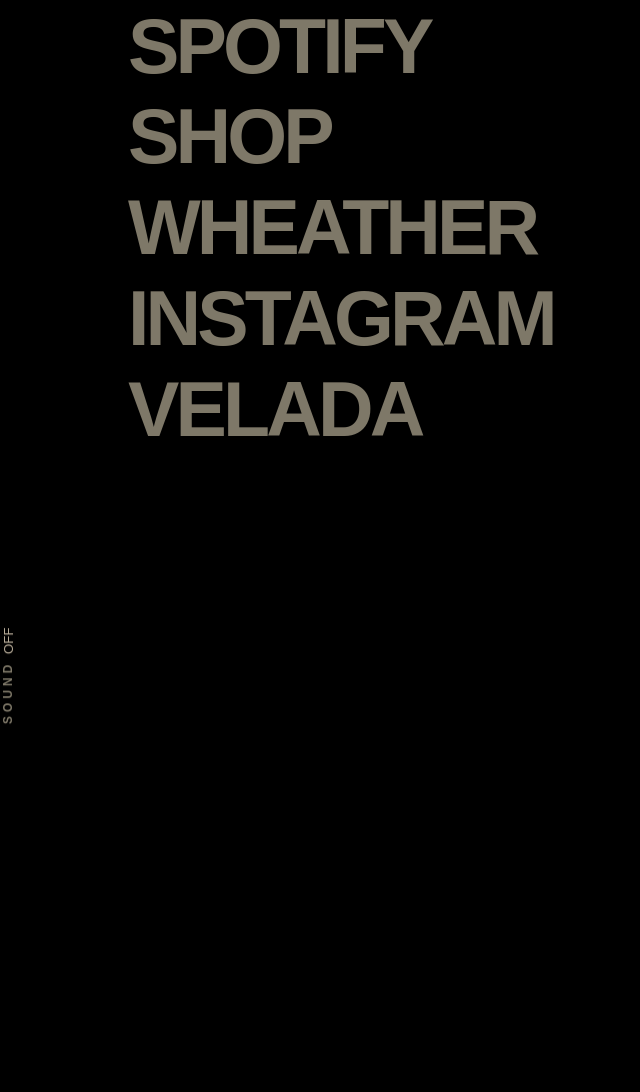
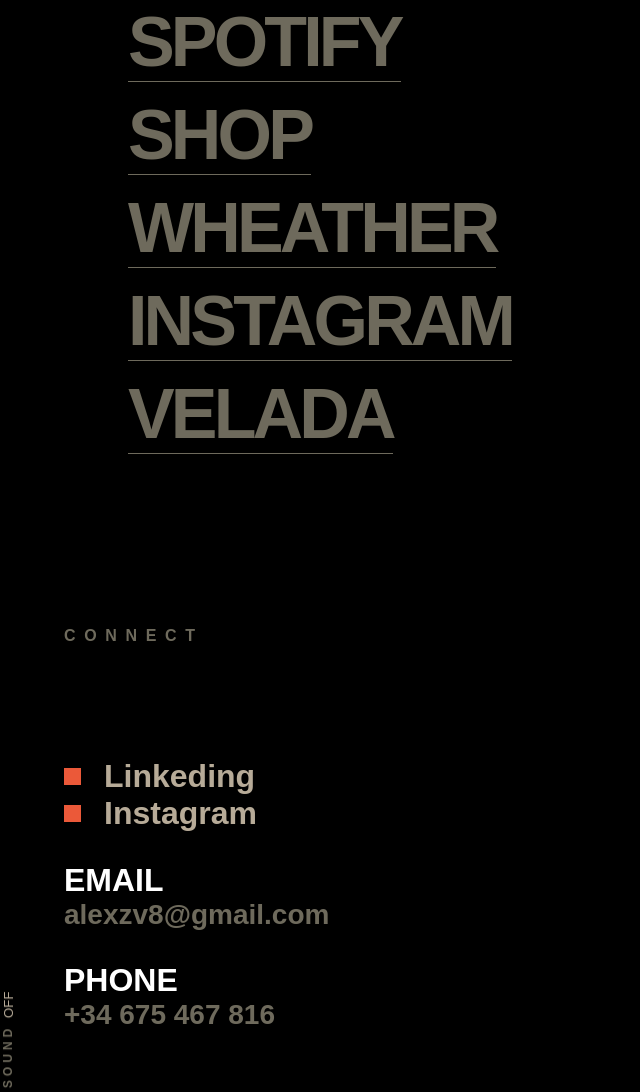
Before and after one commit to alexzv08/alexzv08.github.io, a plain HTML site: page index.html in a window 1280 px wide. Shown: the part 1708-2800 px from the top of the page, without its empty margins (0-640 px from the left). Before the commit the page ends 2437 px from the top, so only its background shows below. Drawn offline with Linux system fonts and the light colour scheme.

Commit message:
Add files via upload

```diff
--- a/index.css
+++ b/index.css
@@ -1,7 +1,7 @@
 :root {
     --color-principal: #1b1b1b;
     --color-secundario: #B7AB98;
-    --color-secundarioDark: #7E7868;
+    --color-secundarioDark: #6e6a5c;
     --color-terciario: #EB5939;
 }
 
@@ -9,16 +9,18 @@
     box-sizing: border-box;
     font-family: Avant Garde, sans-serif, serif;
     margin: 0;
-    cursor:default ;
+    cursor: default;
 }
 
 body {
     background-color: black;
 }
-header{
+
+header {
     top: 0;
     position: sticky;
 }
+
 .header {
     width: 100%;
     display: flex;
@@ -26,7 +28,7 @@ header{
     justify-content: space-between;
     align-items: center;
     padding: 0 5%;
-    background: linear-gradient(180deg, rgba(2,0,36,1) 0%, rgba(0,0,0,1) 0%, rgba(255,255,255,0) 80%);
+    background: linear-gradient(180deg, rgba(2, 0, 36, 1) 0%, rgba(0, 0, 0, 1) 0%, rgba(255, 255, 255, 0) 80%);
 
 }
 
@@ -101,7 +103,8 @@ header .nav {
     height: 80vh;
     margin: 0 auto;
 }
-.header-intro::after{
+
+.header-intro::after {
     content: "";
     display: block;
     position: absolute;
@@ -115,14 +118,16 @@ header .nav {
     z-index: -1;
     filter: contrast(110%)
 }
-.header-info{
+
+.header-info {
     width: 100%;
-    color:var(--color-secundario);
+    color: var(--color-secundario);
     margin: auto;
     text-align: center;
     justify-content: space-around;
 }
-.header-info .header-name{
+
+.header-info .header-name {
     text-align: center;
     font-size: 14px;
     font-style: normal;
@@ -130,14 +135,16 @@ header .nav {
     line-height: normal;
     letter-spacing: 3.075px;
 }
-.header-info .header-title{
+
+.header-info .header-title {
     display: flex;
     flex-flow: column;
     width: 60%;
     margin: auto;
     align-items: center;
 }
-.header-info .header-title .header-text{
+
+.header-info .header-title .header-text {
     display: flex;
     height: 80px;
     flex-direction: column;
@@ -149,46 +156,54 @@ header .nav {
     letter-spacing: -8.16px;
 
 }
-.color{
+
+.color {
     color: #EB5939;
 }
-.color2{
+
+.color2 {
     color: var(--color-secundario);
 }
 
-.sound{
+.sound {
     align-items: center;
     display: flex;
     z-index: 1;
     color: white;
     writing-mode: vertical-lr;
-    text-orientation:sideways-right ;
+    text-orientation: sideways-right;
     transform: rotate(180deg);
-    color:var(--color-secundarioDark);
+    color: var(--color-secundarioDark);
     font-size: 12px;
     font-weight: 700;
     line-height: normal;
     letter-spacing: 4.04px;
 }
-.sound button{
+
+.sound button {
     background-color: rgba(0, 0, 0, 0);
     border: none;
     align-items: center;
 }
-.sound button:hover,.sound a:hover{
+
+.sound button:hover,
+.sound a:hover {
     cursor: pointer;
 }
-.sound div{
+
+.sound div {
     margin: 5% 0 0 0;
 }
-.section{
+
+.section {
     margin: 5% auto;
     width: 90%;
     height: 737px;
     display: flex;
     flex-flow: column;
 }
-.title{
+
+.title {
     height: 16px;
     justify-content: center;
     color: var(--color-secundarioDark);
@@ -198,7 +213,8 @@ cursor: pointer;
     letter-spacing: 8.64px;
     margin-bottom: 10%;
 }
-.about-me-text{
+
+.about-me-text {
     height: 515px;
     color: #B7AB98;
     font-size: 55px;
@@ -206,59 +222,118 @@ cursor: pointer;
     line-height: 115%;
     letter-spacing: -2px;
 }
-.my-work{
+
+.my-work {
     margin-top: 50px;
     height: 680px;
     width: 80%;
 }
-.works{
+
+.works {
     display: flex;
     flex-flow: column;
     justify-content: space-between;
     height: 452px;
     width: 100%;
+
 }
-.works .work a{
+
+.works .work a {
     width: 100%;
     text-decoration: none;
     color: var(--color-secundarioDark);
-    font-size: 77px;
+    font-size: 70px;
     font-style: normal;
     font-weight: 700;
     line-height: normal;
     letter-spacing: -3.85px;
-    position:relative;
+    position: relative;
+    border-bottom: var(--color-secundarioDark) 1px solid;
 }
-.works .work a::before{
-    content:attr(data-after);
-    position:absolute;
-    color:var(--color-secundario);
-    top:0;
-    left:0;
-    width:0%;
-    overflow:hidden;
-    transition:all 0.8s;
+
+.works .work a::before {
+    content: attr(data-after);
+    position: absolute;
+    color: var(--color-secundario);
+    top: 0;
+    left: 0;
+    width: 0%;
+    overflow: hidden;
+    transition: all 0.8s;
 }
-  .work a:hover{
+
+.work a:hover {
     cursor: pointer;
 }
-  .work a:hover:before{
-    width:150%;
+
+.work a:hover:before {
+    width: 150%;
 }
-footer{
+.connect{
+    height: 300px;
+}
+.container-connect{
+    display: flex;
+    flex-flow: column;
+    width: 90%;
+
+}
+.container-connect .links{
+    display: flex;
+    flex-flow: row;
+    align-items: center;
+}
+.links .box{
+    width: 17px;
+    height: 17px;
+    background: var(--color-terciario);
+    margin-right: 23px;
+}
+.links .link a{
+    color: var(--color-secundario);
+    text-decoration: none;
+    font-size: 32px;
+    font-weight: bold;
+}
+.contact{
+    display: flex;
+    flex-flow: column;
+    margin-top: 30px;
+    padding-bottom: 50px;
+}
+.contact .contact-info{
+    display: flex;
+    flex-flow: column;
+    margin-bottom: 31px;
+}
+.info-text{
+    font-size: 32px;
+    color: white;
+    font-weight: bold;
+}
+.contact-link{
+    color: var(--color-secundarioDark);
+    font-weight: bold;
+    font-size: 28px;
+}
+footer {
     color: var(--color-secundarioDark);
 }
+
 @media only screen and (max-width: 480px) {
-    .header-intro{
-        background: linear-gradient(0deg, rgba(2,0,36,1) 0%, rgba(0,0,0,1) 0%, rgba(255,255,255,0) 20%);
+    .header-intro {
+        background: linear-gradient(0deg, rgba(2, 0, 36, 1) 0%, rgba(0, 0, 0, 1) 0%, rgba(255, 255, 255, 0) 20%);
     }
-    .header-info{
+
+    .header-info {
         margin: 20% auto;
     }
-    .header-info .header-name{
+
+    .header-info .header-name {
         margin-bottom: 10%;
     }
-    footer{
+
+    footer {
         bottom: 40px;
         left: 450px;
         position: fixed;
@@ -266,25 +341,35 @@ footer{
         z-index: 1;
     }
 }
+
 @media only screen and (max-width: 400px) {
-    footer{
+    footer {
         left: 360px;
     }
-    .my-work{
+
+    .my-work {
         margin-top: 140px;
     }
-    .works .work a{
+
+    .works .work a {
         font-size: 50px;
     }
 }
+
 @media only screen and (max-width: 368px) {
-    footer{
+    .header-info .header-title .header-text {
+        height: 80px;
+    }
+
+    footer {
         left: 330px;
     }
-    .my-work{
+
+    .my-work {
         margin-top: 210px;
     }
-    .works .work a{
-        font-size: 60px;
+
+    .works .work a {
+        font-size: 55px;
     }
 }
--- a/index.html
+++ b/index.html
@@ -51,6 +51,29 @@
             <div class="work"><a href=""data-after="VELADA">VELADA</a></div>
         </div>
     </section>
+    <section class="section connect">
+        <div class="title">CONNECT</div>
+        <div class="container-connect">
+            <div class="links">
+                <div class="box"></div>
+                <div class="link"><a href="">Linkeding</a></div>
+            </div>
+            <div class="links">
+                <div class="box"></div>
+                <div class="link"><a href="">Instagram</a></div>
+            </div>
+        </div>
+        <div class="contact">
+            <div class="contact-info">
+                <div class="info-text">EMAIL</div>
+                <div class="contact-link">alexzv8@gmail.com</div>
+            </div>
+            <div>
+                <div class="info-text">PHONE</div>
+                <div class="contact-link">+34 675 467 816</div>
+            </div>
+        </div>
+    </section>
     <footer>
         <div class="sound">
             <div>SOUND</div>
```
Lines whose indentation alone changed are shown as unchanged.
